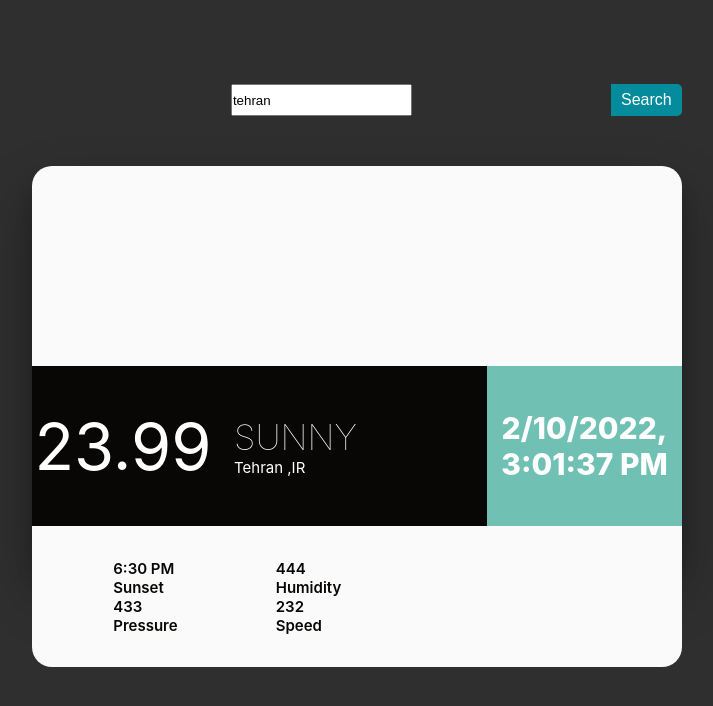
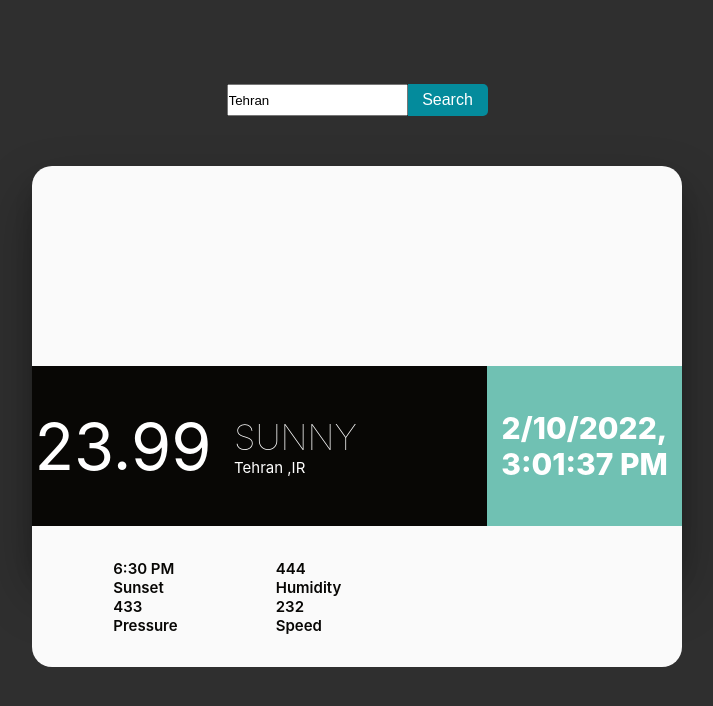
Before and after one commit to sadafamininia99/weather-app, a React (Create React App) app: page / in a window 1280 px wide. Shown: the top 706 px of the page, without its empty margins (283-996 px from the left). Built offline with nearby package versions, Linux system fonts and the light colour scheme; no server answers; some icons are missing.

Commit message:
Update SearchMain.js
set temp info

```diff
--- a/src/components/SearchMain.js
+++ b/src/components/SearchMain.js
@@ -1,29 +1,40 @@
-import React, { useState, useEffect } from "react";
+import React, { useEffect, useState } from "react";
 import "../components/style.css";
 import WeatherDetails from "./WeatherDetails";
 
 function SearchMain() {
-  const [serachTerm, seSearchTerm] = useState("tehran");
-  const [weatherData, setWeatherData] = useState([]);
-  const openweatherUserKey = "bac2ba7baf90858f69669bde08e1a365";
-
-  console.log(serachTerm);
-  //useefect
-  //async function
-  //promises
-  //try catch
+  const [searchTerm, setSearchTerm] = useState("Tehran");
+  const [tempInfo, setTempInfo] = useState({});
 
   const getWeatherInfo = async () => {
     try {
-      let url = `http://api.openweathermap.org/data/2.5/weather?q=${serachTerm}&units=metric&appid=562a97288069061860b1c44b209f65d3`;
+      let url = `http://api.openweathermap.org/data/2.5/weather?q=${searchTerm}&units=metric&appid=562a97288069061860b1c44b209f65d3`;
+
       let res = await fetch(url);
       let data = await res.json();
-      console.log(data);
+      const { temp, humidity, pressure } = data.main;
+      const { main: weatherType } = data.weather[0];
+      const { name } = data;
+      const { speed } = data.wind;
+      const { country, sunset } = data.sys;
+
+      const myNewWeatherInfo = {
+        temp,
+        humidity,
+        pressure,
+        weatherType,
+        name,
+        speed,
+        country,
+        sunset,
+      };
+
+      setTempInfo(myNewWeatherInfo);
+      // console.log(data);
     } catch (error) {
       console.log(error);
     }
   };
-
 
   useEffect(() => {
     getWeatherInfo();
@@ -35,17 +46,18 @@ function SearchMain() {
         <div className="search">
           <input
             type="search"
-            placeholder="Search City... "
+            placeholder="Search city.."
             id="search"
-            value={serachTerm}
-            onChange={(e) => seSearchTerm(e.target.value)}
+            value={searchTerm}
+            onChange={(e) => setSearchTerm(e.target.value)}
           />
+          <button className="searchButton" onClick={getWeatherInfo}>
+            Search
+          </button>
         </div>
-        <button className="searchButton" onClick={getWeatherInfo}>
-          Search
-        </button>
       </div>
-      <WeatherDetails />
+      {/* This the the weather details page */}
+      <WeatherDetails {...tempInfo} />
     </>
   );
 }
```
